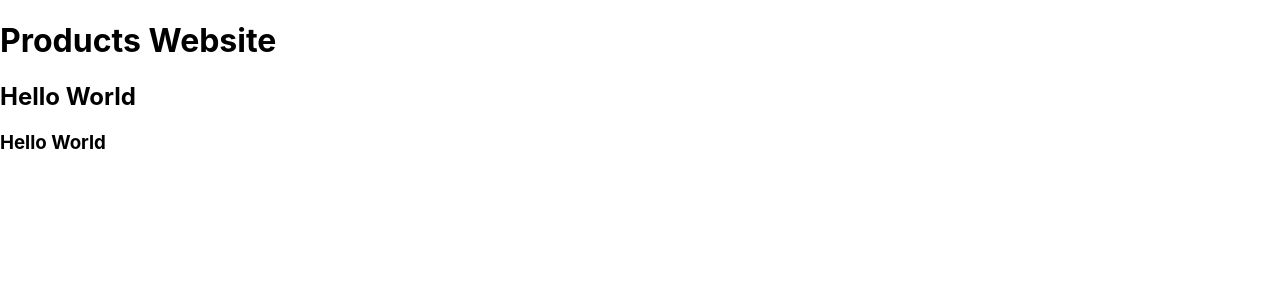
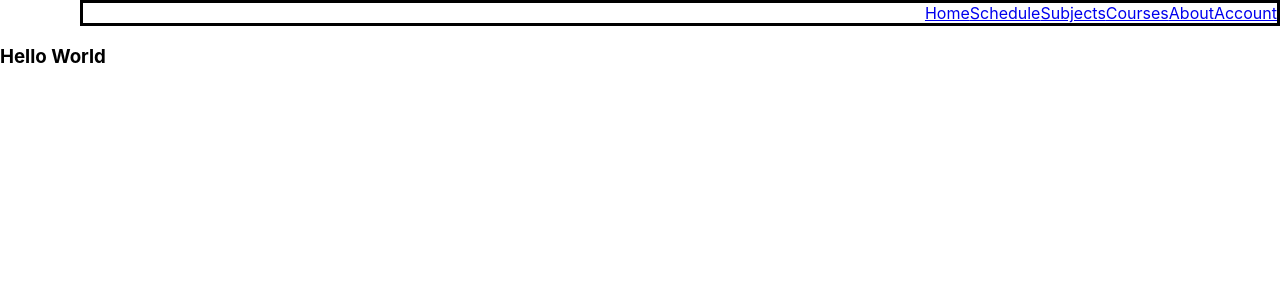
Before and after one commit to viveroa2291/Tutor, a React (Create React App) app: page / in a window 1280 px wide. Shown: the top 300 px of the page. Built offline with nearby package versions, Linux system fonts and the light colour scheme.

Commit message:
Pushing the links
Pushing and pulling

```diff
--- /dev/null
+++ b/src/components/CSS/header.css
@@ -0,0 +1,6 @@
+.navigation {
+   text-align: right;
+   margin-left: 5rem;
+   color: red;
+border: solid black 3px;
+}
--- a/src/components/Header.js
+++ b/src/components/Header.js
@@ -1,11 +1,23 @@
 import React from 'react';
+import { Link } from 'react-router-dom';
+import { BrowserRouter as Router} from 'react-router-dom';
+import './CSS/header.css';
 
 const Header = () => {
     return (
-        <div>
-            <h1 className="display-2">Products Website</h1>
-            <h2>Hello World</h2>
+        <div class="navigation">
+            <Router>
+            <nav >
+                <Link  className="navbar-brand" to="/">Home</Link>
+                <Link to="/schedule">Schedule</Link>
+                <Link to="/subjects">Subjects</Link>
+                <Link to="/courses">Courses</Link>
+                <Link to="/about">About</Link>
+                <Link to="/account">Account</Link>
+            </nav>
+        </Router>
         </div>
+
     );
 };
 
```
